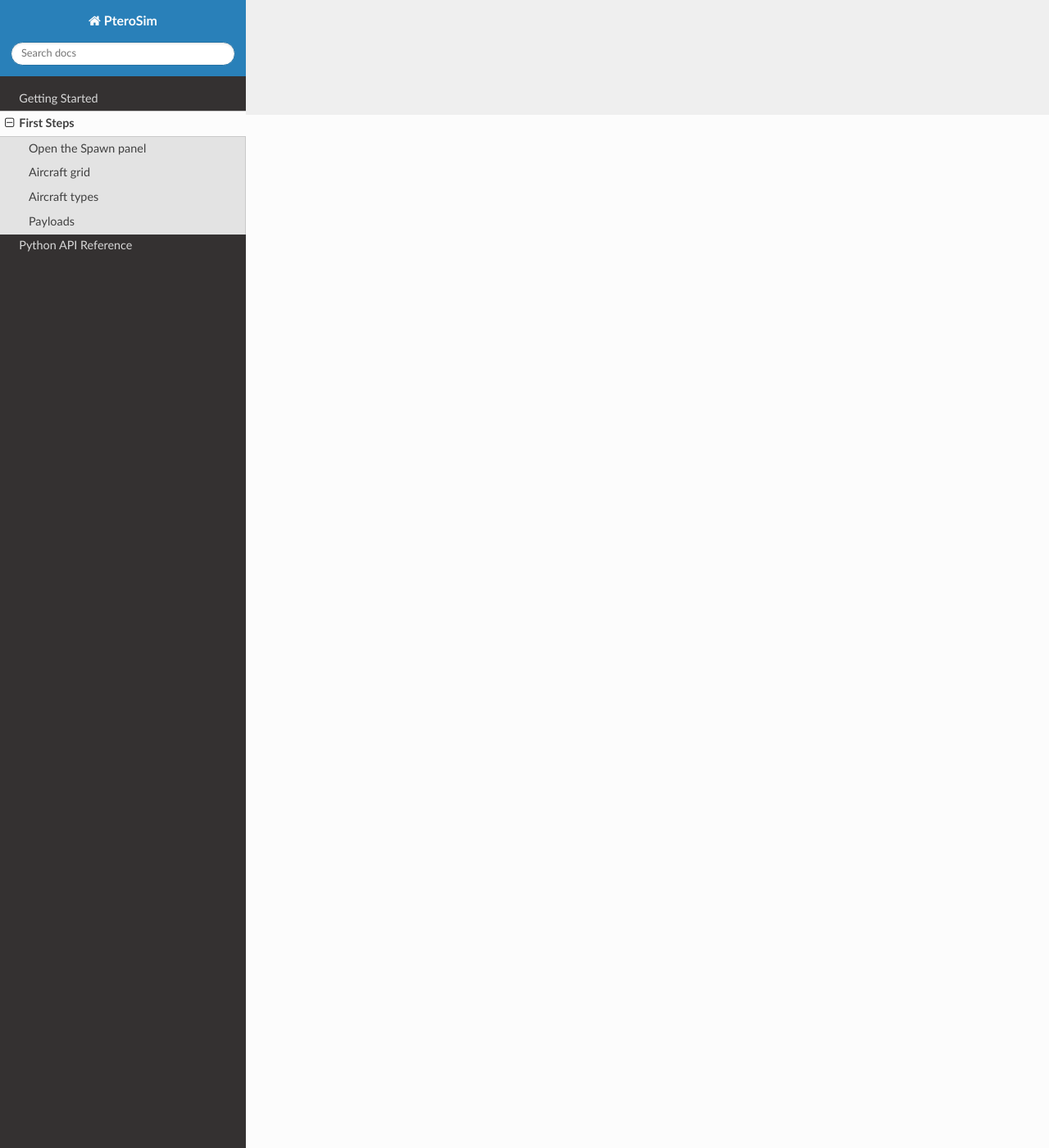
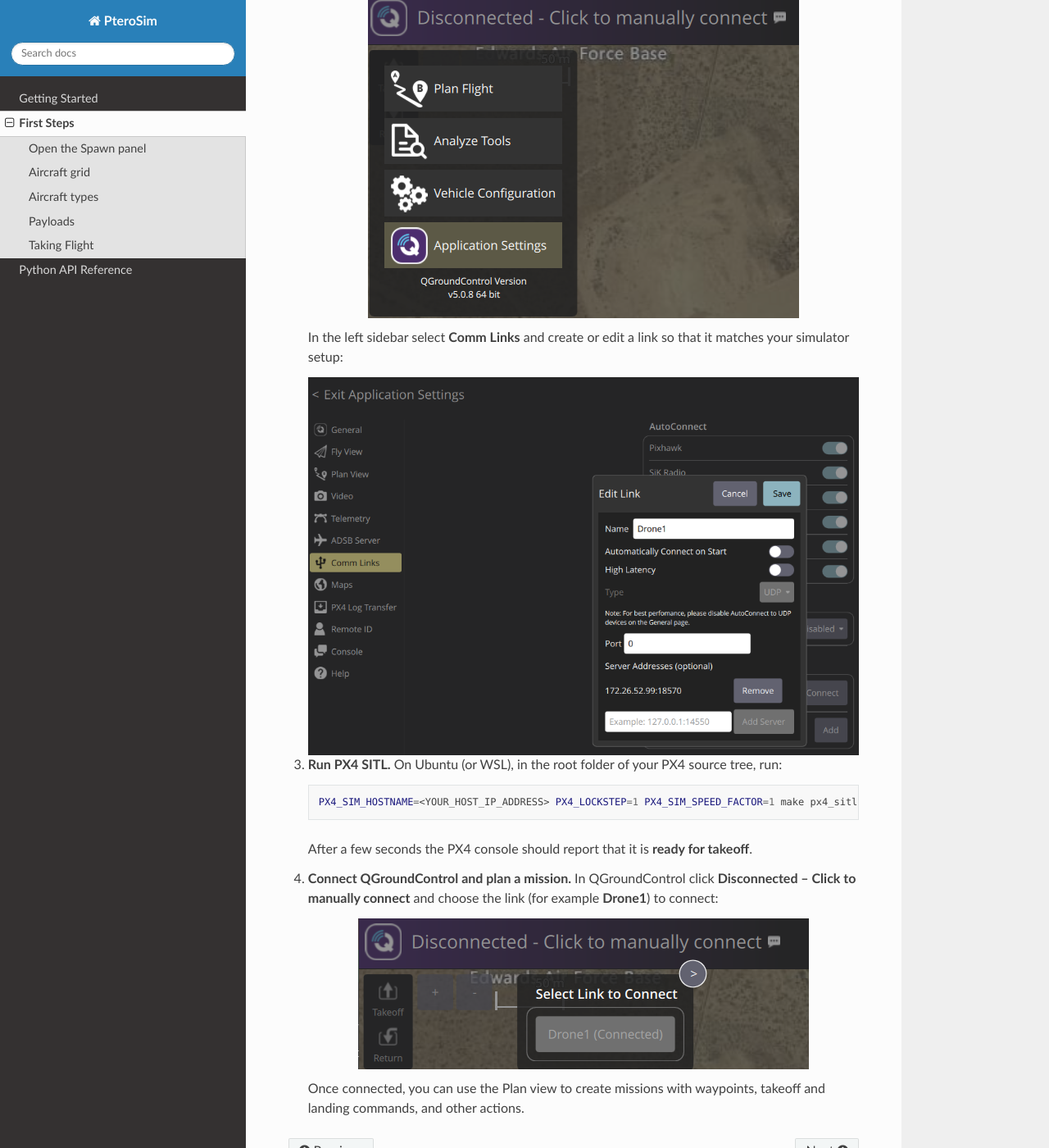
Before and after one commit to AlexanderRex/PteroSimDocs, a Sphinx documentation site: the page built from docs/source/first_steps.rst, in a window 1280 px wide and 1400 px high, scrolled down 1260 px. Shown: the whole window at 82% size. Built offline with Sphinx 7.4.7 and the Read the Docs theme 3.1.0, drawn with Linux system fonts in a browser that asks for light colours; some of the changed text lies outside the part shown.

Commit message:
extra steps added

```diff
--- a/docs/source/first_steps.rst
+++ b/docs/source/first_steps.rst
@@ -31,3 +31,40 @@
 
 * **BasePayload** spawns a cargo box with configurable **Mass (kg)**.
   Aircraft equipped with a gripper can lift this box and use it as a payload in scenarios.
+
+Taking Flight
+-------------
+
+1. **Start the PteroSim simulation.**
+   Launch PteroSim and press the **Start** button to run the simulation.
+
+2. **Configure QGroundControl communication.**
+   Open QGroundControl and go to **Application Settings**:
+
+   .. image:: Images/qgc_main_menu.png
+      :alt: QGroundControl main menu and Application Settings
+      :align: center
+
+   In the left sidebar select **Comm Links** and create or edit a link so that it matches your simulator setup:
+
+   .. image:: Images/qgc_comm_link.png
+      :alt: QGroundControl communication link configuration
+      :align: center
+
+3. **Run PX4 SITL.**
+   On Ubuntu (or WSL), in the root folder of your PX4 source tree, run:
+
+   .. code-block:: bash
+
+      PX4_SIM_HOSTNAME=<YOUR_HOST_IP_ADDRESS> PX4_LOCKSTEP=1 PX4_SIM_SPEED_FACTOR=1 make px4_sitl none_iris
+
+   After a few seconds the PX4 console should report that it is **ready for takeoff**.
+
+4. **Connect QGroundControl and plan a mission.**
+   In QGroundControl click **Disconnected – Click to manually connect** and choose the link (for example **Drone1**) to connect:
+
+   .. image:: Images/qgc_connect_link.png
+      :alt: QGroundControl select link to connect
+      :align: center
+
+   Once connected, you can use the Plan view to create missions with waypoints, takeoff and landing commands, and other actions.
```
Also changed, not shown: docs/source/Images/qgc_comm_link.png (added), docs/source/Images/qgc_connect_link.png (added), docs/source/Images/qgc_main_menu.png (added).
